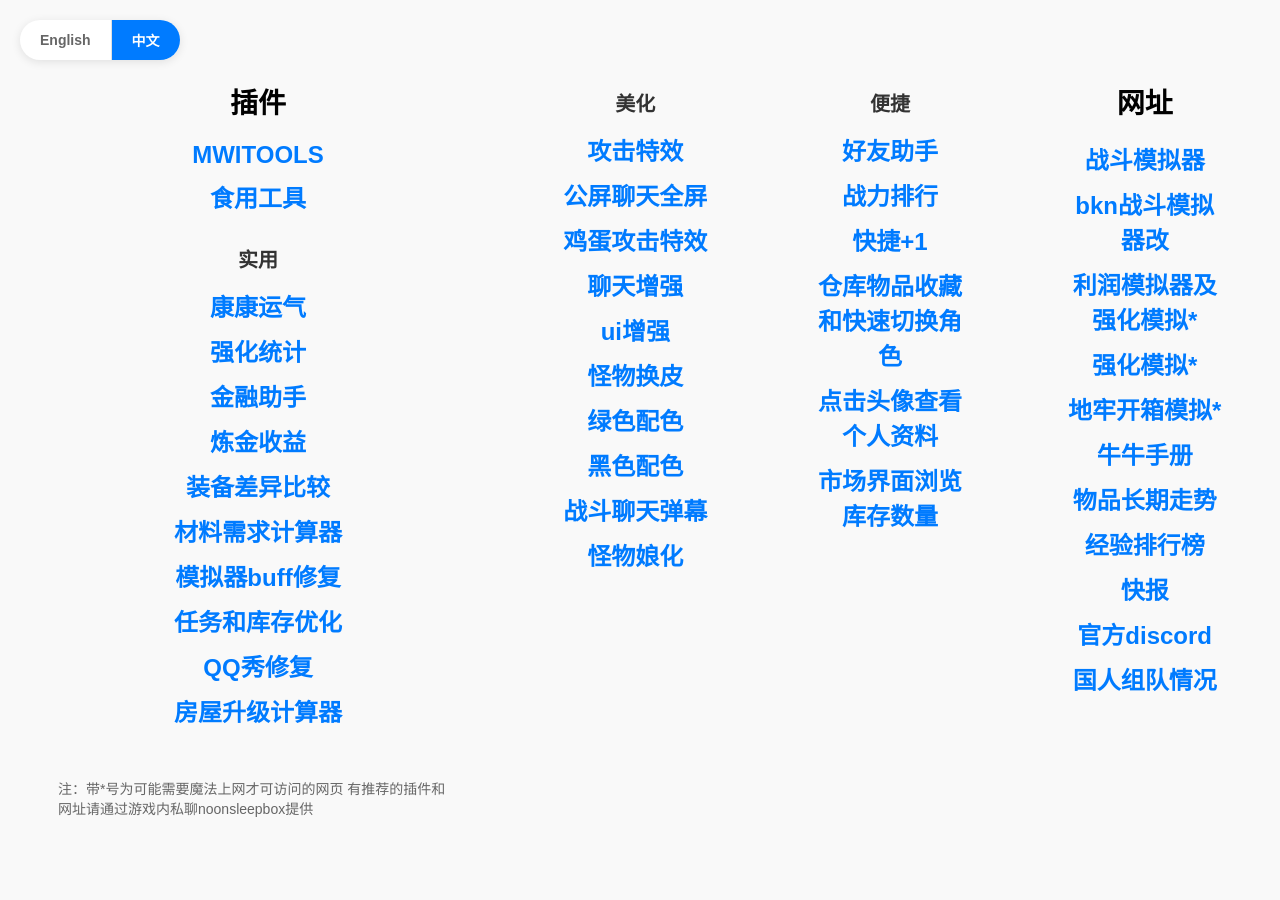
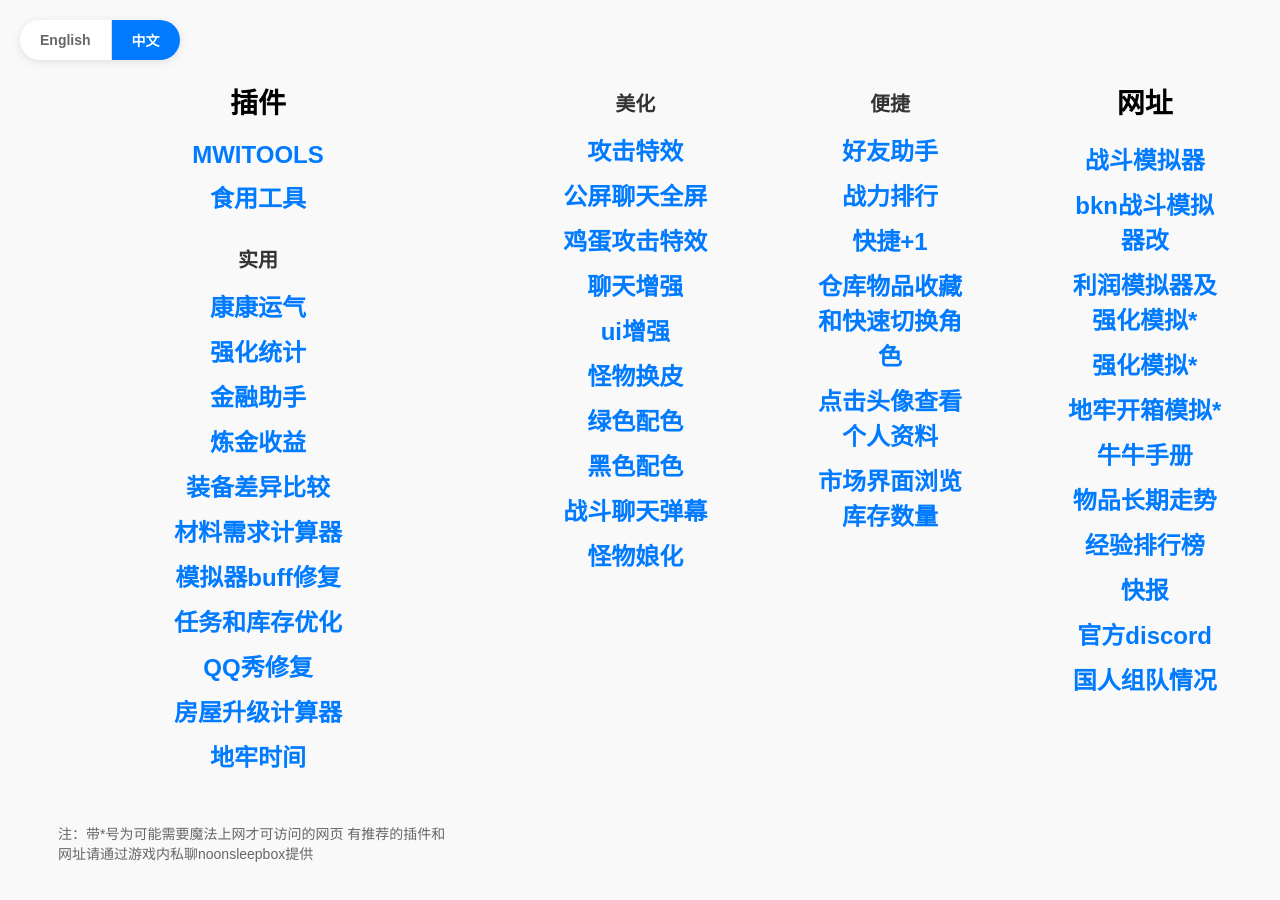
Before and after one commit to yiweilongzxa/nwipluginwebsitecollection, a plain HTML site: page index.html in a window 1280 px wide. Before the commit the page ends 876 px from the top, so only its background shows below. Drawn offline with Linux system fonts and the light colour scheme.

Commit message:
Update index.html

```diff
--- a/index.html
+++ b/index.html
@@ -143,6 +143,7 @@
         <a href="https://greasyfork.cc/zh-CN/scripts/535671-ranged-way-idle" target="_blank">任务和库存优化</a>
         <a href="https://greasyfork.org/zh-CN/scripts/535371-mwi-qqshow" target="_blank">QQ秀修复</a>
         <a href="https://update.greasyfork.cc/scripts/528870/MWI%E6%88%BF%E5%B1%8B%E5%8D%87%E7%BA%A7%E6%9D%90%E6%96%99%E8%AE%A1%E7%AE%97%E5%99%A8.user.js" target="_blank">房屋升级计算器</a>
+	<a href="https://greasyfork.org/zh-CN/scripts/539918-mwi-dungeon-timer" target="_blank">地牢时间</a>
         </div>
       </div>
 
```
